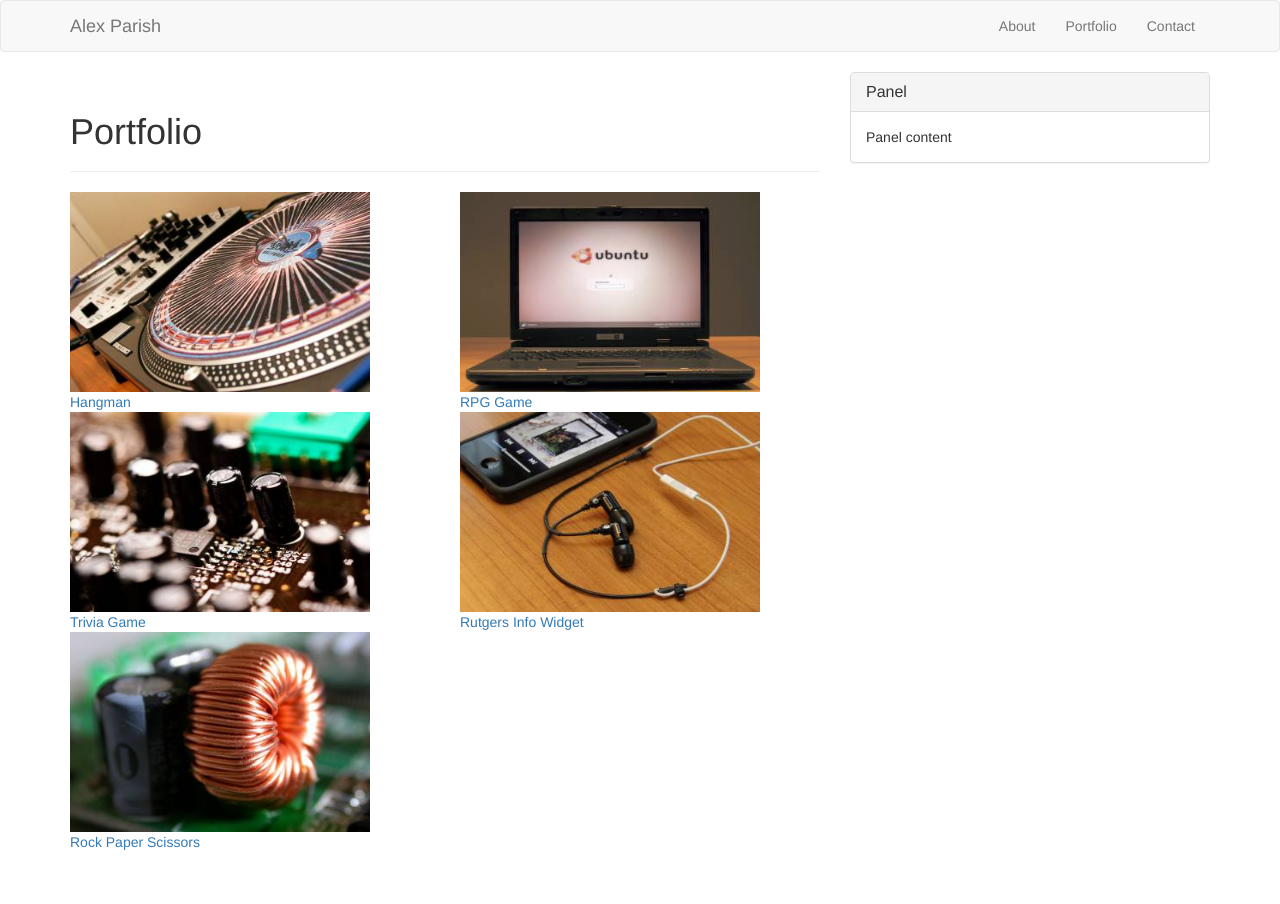
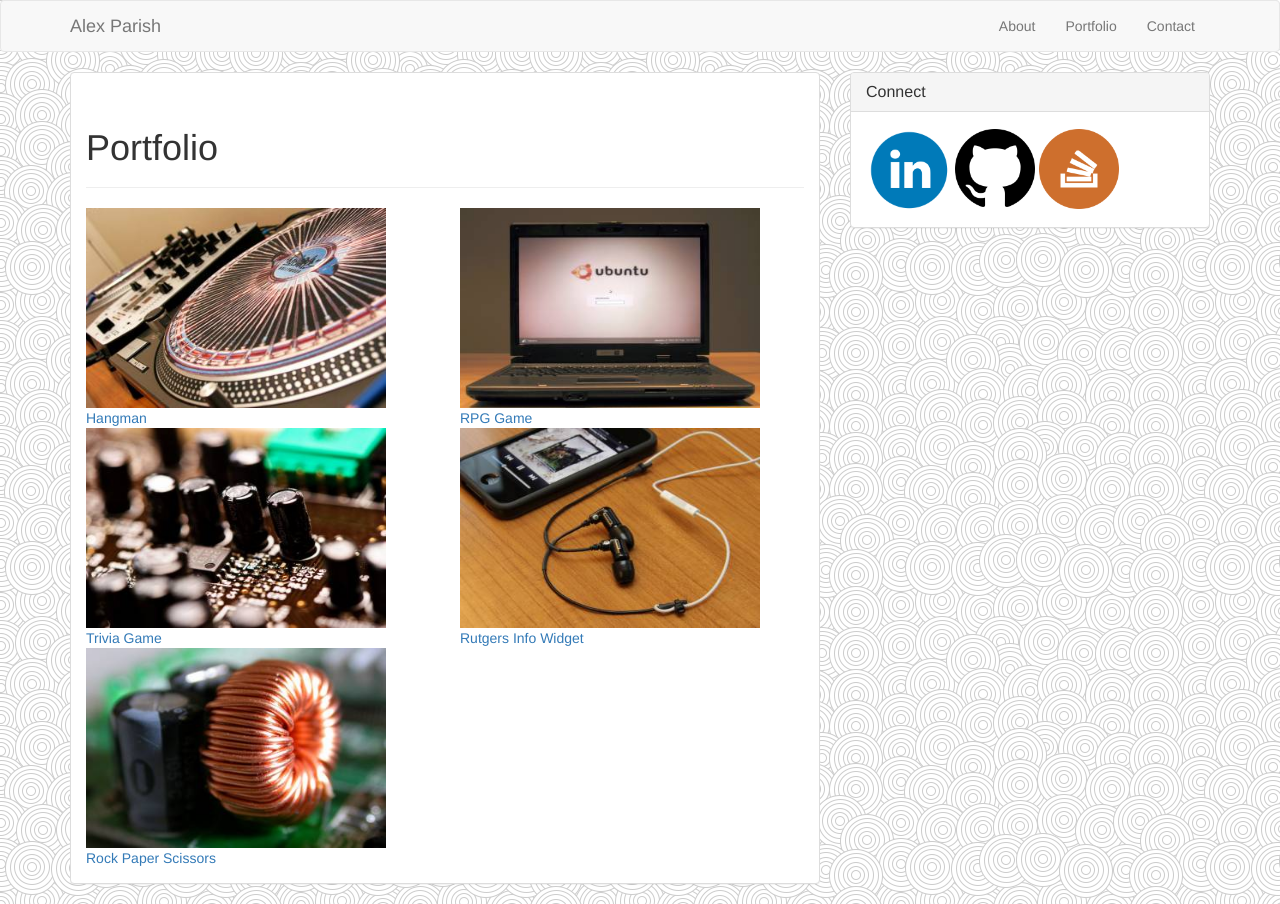
Before and after one commit to amparish/Bootstrap-Portfolio, a plain HTML site: page portfolio.html in a window 1280 px wide. Before the commit the page ends 852 px from the top, so only its background shows below. Drawn offline with nearby package versions, Linux system fonts and the light colour scheme.

Commit message:
cleaned up html

```diff
--- a/assets/CSS/style.css
+++ b/assets/CSS/style.css
@@ -0,0 +1,3 @@
+body {
+	background-image: url(../Images/swirl_pattern.png);
+}
--- a/portfolio.html
+++ b/portfolio.html
@@ -6,6 +6,7 @@
 	<title>Portfolio</title>
 </head>
 <body>
+
 	<nav class="navbar navbar-default">
     	<div class="container">
       		<div class="navbar-header">
@@ -22,8 +23,13 @@
    	</nav>
 
   	<div class="container">
+
     	<div class="row">
+
       		<div class="col-md-8">
+
+		        <div class="panel panel-default">
+        			<div class="panel-body">
 
 		        		<div class="page-header">
         					<h1>Portfolio</h1>
@@ -48,6 +54,7 @@
 									<div id="textbox2">RPG Game</div>
 								</a>
         					</div>
+
         				</div>
 
         				<div class="row">
@@ -69,6 +76,7 @@
 									<div id="textbox4">Rutgers Info Widget</div>
 								</a>
         					</div>
+
         				</div>
 
         				<div class="row">
@@ -83,19 +91,34 @@
         					</div>
 
         				</div>
+
+      				</div>
+				</div>
 			</div>
 
       			<div class="col-md-4">
         			<div class="panel panel-default">
           				<div class="panel-heading">
-            			<h3 class="panel-title">Panel</h3>
+            				<h3 class="panel-title">Connect</h3>
          				</div>
           				<div class="panel-body">
-          			Panel content
+          					<a href="https://www.linkedin.com/in/alex-parish-b6962863/" target="_blank">
+          						<img src="assets/images/1491804555_linkedin_circle_color.png" alt="LinkedIn" width="85px" height="85px">
+          					</a>
+
+							<a href="https://github.com/amparish" target="_blank">
+								<img src="assets/images/1491804542_mark-github.png" alt="GitHub" width="80px" height="80px">
+							</a>
+
+							<a href="https://stackoverflow.com/users/7623814/amparish" target="_blank">
+								<img src="assets/images/1491804593_stackoverflow.png" alt="Stack Overflow" width="80px" height="80px">
+							</a>
         				</div>
         			</div>
         		</div>
+
     	</div>
     </div>
+
 </body>
 </html>
--- a/style.css
+++ b/style.css
@@ -1,70 +1,3 @@
 body {
 	background-image: url(../Images/swirl_pattern.png);
 }
-
-#left-image {
-	float: left;
-	position: relative;
-	padding: 5px;
-}
-
-#textbox1 {
-	position: absolute;
-	width: 260px;
-	background-color: #4aaaa5;
-	text-align: center;
-	padding: 20px;
-	color: white;
-	top: 330px;
-	left: 126px;
-}
-
-#textbox3 {
-	position: absolute;
-	width: 260px;
-	background-color: #4aaaa5;
-	text-align: center;
-	padding: 20px;
-	color: white;
-	top: 540px;
-	left: 126px;
-}
-
-#textbox5 {
-	position: absolute;
-	width: 260px;
-	background-color: #4aaaa5;
-	text-align: center;
-	padding: 20px;
-	color: white;
-	top: 750px;
-	left: 126px;
-}
-
-#right-image {
-	float: right;
-	position: relative;
-	padding: 5px;
-}
-
-#textbox2 {
-	position: absolute;
-	width: 260px;
-	background-color: #4aaaa5;
-	text-align: center;
-	padding: 20px;
-	color: white;
-	left: 466px;
-	top: 330px;
-}
-
-#textbox4 {
-	position: absolute;
-	width: 260px;
-	background-color: #4aaaa5;
-	text-align: center;
-	padding: 20px;
-	color: white;
-	left: 466px;
-	top: 540px;
-}
```
Also changed, not shown: contact.html (+16 -2 lines), index.html (+32 -7 lines). Lines whose indentation alone changed are shown as unchanged.
